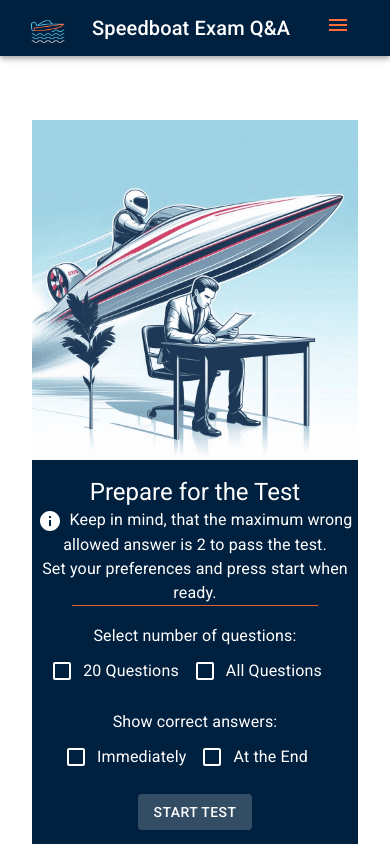
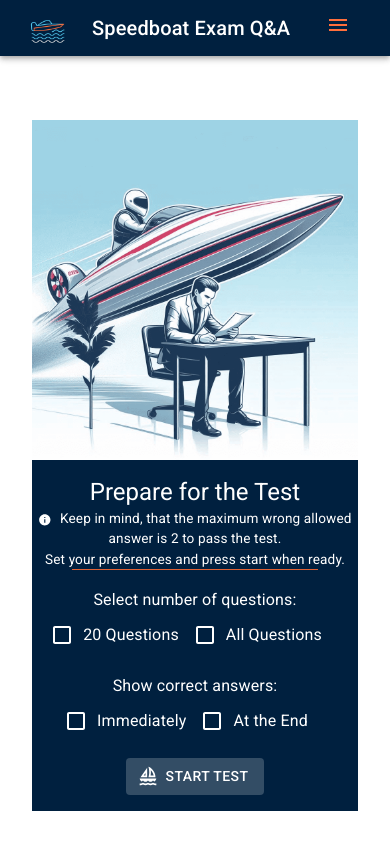
Before and after one commit to TsolosT/Speedboat-qna, a React (Vite) app: page /take-test in a window 390 px wide. Shown: the top 844 px of the page. Built offline with nearby package versions, Linux system fonts and the light colour scheme.

Commit message:
fix repeat functionality after results, fix responsive for prepare component

```diff
--- a/src/components/layouts/Navbar.jsx
+++ b/src/components/layouts/Navbar.jsx
@@ -1,7 +1,6 @@
 import { AppBar, Toolbar, Typography, IconButton, Button, Drawer, List, ListItem, ListItemText, Box } from '@mui/material';
 import { Link } from 'react-router-dom';
 import MenuIcon from '@mui/icons-material/Menu';  // Menu icon for mobile
-import HomeIcon from '@mui/icons-material/Home';
 import Container from '@mui/material/Container';
 import speedboatIcon from '../../assets/speedboat-logo.png';
 import { useState } from 'react';
@@ -73,7 +72,6 @@ function Navbar() {
               component={Link}
               to="/"
               color="inherit"
-              startIcon={<HomeIcon />}
               sx={{
                 '&:hover': {
                   backgroundColor: 'rgba(255, 255, 255, 0.1)',
--- a/src/components/qnatest/TestPreparation.jsx
+++ b/src/components/qnatest/TestPreparation.jsx
@@ -2,6 +2,7 @@ import { Box, Button, Divider, Typography, FormControlLabel, Checkbox, CardMedia
 import { useContext, useState } from 'react';
 import takingTestImg from '../../assets/takingtest.png';
 import { TestContext } from '../../context/TestContext';
+import SailingOutlinedIcon from '@mui/icons-material/SailingOutlined';
 import InfoIcon from '@mui/icons-material/Info';
 
 const TestPreparation = ({ onStartTest }) => {
@@ -28,7 +29,7 @@ const TestPreparation = ({ onStartTest }) => {
     const isStartButtonEnabled = questionCount !== null && showAnswers !== null;
 
     return (
-        <Box sx={{ textAlign: 'center', padding: 4, height: '100vh', my:4 }}>
+        <Box sx={{ textAlign: 'center', padding: 4, my:4, maxWidth:'800px', mx:'auto' }}>
             <CardMedia
                     component="img"
                     alt="Speedboat tests"
@@ -39,11 +40,11 @@ const TestPreparation = ({ onStartTest }) => {
             <Box sx={{py:2, borderRadius: '0 1', bgcolor: 'primary.main'} }>
 
                 <Typography variant="h5"  color="textSecondary">Prepare for the Test</Typography>
-                <Typography  color="textSecondary" >
-                    <InfoIcon sx={{ marginRight: 1, fontSize: '1.5rem', verticalAlign: 'middle' }} />
+                <Typography  color="textSecondary" sx={{ fontSize: { xs: '0.85rem', sm: '1rem' } }} >
+                    <InfoIcon sx={{ marginRight: 1, fontSize: { xs: '0.85rem', sm: '1rem' } , verticalAlign: 'middle' }} />
                     Keep in mind, that the maximum wrong allowed answer is 2 to pass the test.
                 </Typography>
-                <Typography  color="textSecondary">Set your preferences and press start when ready.</Typography>
+                <Typography  color="textSecondary"  sx={{ fontSize: { xs: '0.85rem', sm: '1rem' } }} >Set your preferences and press start when ready.</Typography>
                 <Divider aria-hidden="true" sx={{ mx:5 , bgcolor: 'secondary.main' }}/>
                 {/* Checkbox for selecting number of questions */}
                 <Box sx={{ marginTop: 2 }} >
@@ -124,6 +125,7 @@ const TestPreparation = ({ onStartTest }) => {
                     variant="contained"
                     color="secondary"
                     onClick={handleStartTest}
+                    startIcon={<SailingOutlinedIcon sx={{ fontSize: '1.7rem', verticalAlign: 'middle' }}/>}
                     disabled={!isStartButtonEnabled}
                     sx={{ marginTop: 2,
                         '&:disabled': {
--- a/src/components/qnatest/TestResult.jsx
+++ b/src/components/qnatest/TestResult.jsx
@@ -1,13 +1,15 @@
 import { useState, useEffect } from 'react';
 import { Box, Card, CardMedia, CardContent, Typography, Button, Divider } from '@mui/material';
 import Confetti from 'react-confetti';
+import RestartAltIcon from '@mui/icons-material/RestartAlt';
+import NoteAddOutlinedIcon from '@mui/icons-material/NoteAddOutlined';
 import failedExamImg from '../../assets/failed-exam.png';
 import passedExamImg from '../../assets/passed-exam.png';
 
 const TestResult = ({ score, total, onResetTest, onNewTest }) => {
     const [width, setWidth] = useState(window.innerWidth);
     const [height, setHeight] = useState(window.innerHeight);
-    const isPassed = true;//(score >= 18 && total === 20) || (score >= 95 && total === 97);
+    const isPassed = (score >= 18 && total === 20) || (score >= 95 && total === 97);
     const ResultText = isPassed ? 'Passed' : 'Failed';
     const ResultImage = isPassed ? passedExamImg : failedExamImg;
 
@@ -37,7 +39,7 @@ const TestResult = ({ score, total, onResetTest, onNewTest }) => {
                     alt="Results"
                     height="auto"
                     sx={{
-                        maxHeight: '340px',
+                        maxHeight: '540px',
                         objectFit: 'cover',
                         width: '100%',
                     }}
@@ -53,6 +55,7 @@ const TestResult = ({ score, total, onResetTest, onNewTest }) => {
                         <Button
                             variant="outlined"
                             onClick={onResetTest}
+                            startIcon={<RestartAltIcon sx={{ fontSize: '1.7rem', verticalAlign: 'middle' }}/>}
                             sx={{ bgcolor: 'primary.main', color: 'text.secondary', marginBottom: { xs: 2, sm: 0 }, marginRight: { sm: 2 } }}
                         >
                             Repeat Test
@@ -60,6 +63,7 @@ const TestResult = ({ score, total, onResetTest, onNewTest }) => {
                         <Button
                             variant="outlined"
                             onClick={onNewTest}
+                            startIcon={<NoteAddOutlinedIcon sx={{ fontSize: '1.7rem', verticalAlign: 'middle' }}/>}
                             sx={{ borderColor: 'secondary.main', color: 'secondary.main' }}
                         >
                             Set New Test
--- a/src/context/QnaContext.jsx
+++ b/src/context/QnaContext.jsx
@@ -47,6 +47,12 @@ export const QnaProvider = ({children}) => {
     // Unset the loading state
     const setLoaded = () => dispatch({ type: 'SET_LOADED' });
 
+    //Convert Listing from numbers to greek letters
+    const convertIdToGreekLetter = (id) => {
+        const letters = ['α', 'β', 'γ'];
+        return letters[id - 1] || '';
+    };
+
     return (
         <QnaContext.Provider value={{
                 ...state,
@@ -55,6 +61,7 @@ export const QnaProvider = ({children}) => {
                 scrollToTop,
                 setLoading,
                 setLoaded,
+                convertIdToGreekLetter,
                 isLoading: state.isLoading
             }}>
             {children}
--- a/src/pages/StudyQna.jsx
+++ b/src/pages/StudyQna.jsx
@@ -27,17 +27,13 @@ function StudyQna() {
         selectedCategory,
         filterQuestions,
         showGoTop,
-        scrollToTop
+        scrollToTop,
+        convertIdToGreekLetter
     } = useContext(QnaContext);
 
     // Filter the questions when category changes
     const handleCategoryChange = (e) => {
         filterQuestions(e.target.value);
-    };
-    //Convert Listing from numbers to greek letters
-    const convertIdToGreekLetter = (id) => {
-        const letters = ['α', 'β', 'γ'];
-        return letters[id - 1] || '';
     };
 
     if(!isLoading) {
--- a/src/pages/TakeTest.jsx
+++ b/src/pages/TakeTest.jsx
@@ -1,21 +1,15 @@
-import { useState, useContext } from 'react';
+import { useState } from 'react';
 import { Box } from '@mui/material';
 import TestPreparation from '../components/qnatest/TestPreparation';
 import TestList from '../components/qnatest/TestList';
-import { TestContext } from '../context/TestContext';
+
 
 function TakeTest() {
     const [testStarted, setTestStarted] = useState(false);
     const [testSettings, setTestSettings] = useState({ questionCount: null, showAnswers: null });
-    const { resetTest } = useContext(TestContext);
 
     const handleStartTest = (settings) => {
         setTestSettings(settings);
-        setTestStarted(true);
-    };
-
-    const handleResetTest = () => {
-        resetTest();
         setTestStarted(true);
     };
 
@@ -24,12 +18,11 @@ function TakeTest() {
     };
 
     return (
-        <Box sx={{height:'100vh'}}>
+        <Box >
             {!testStarted ? (
                 <TestPreparation onStartTest={handleStartTest} />
             ) : (
                 <TestList
-                    onResetTest={handleResetTest}
                     onNewTest={handleNewTest}
                     questionCount={testSettings.questionCount}
                     showAnswers={testSettings.showAnswers}
```
Also changed, not shown: src/components/qnatest/TestList.jsx (+21 -7 lines).
